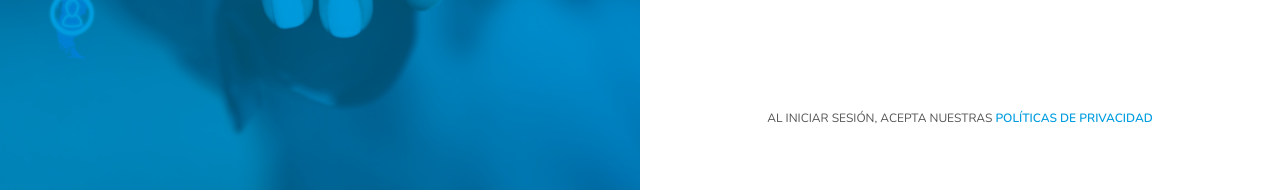
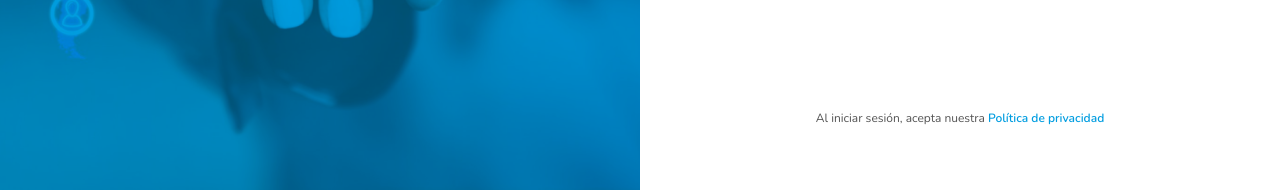
Before and after one commit to MdSierra10/Pottoka, a Flask app: page / in a window 1280 px wide. Shown: the part 610-800 px from the top of the page. Run offline with Flask 2, Linux system fonts and the light colour scheme.

Commit message:
Update login.html

```diff
--- a/templates/login.html
+++ b/templates/login.html
@@ -52,8 +52,8 @@
         <!-- politicas de privacidad -->
         <div class="enlacesInicio">
           <p>
-            AL INICIAR SESIÓN, ACEPTA NUESTRAS
-            <a href="/politicas-de-privacidad"> POLÍTICAS DE PRIVACIDAD </a>
+            Al iniciar sesión, acepta nuestra
+            <a href="/politicas-de-privacidad"> Política de privacidad </a>
           </p>
         </div>
       </div>
```
